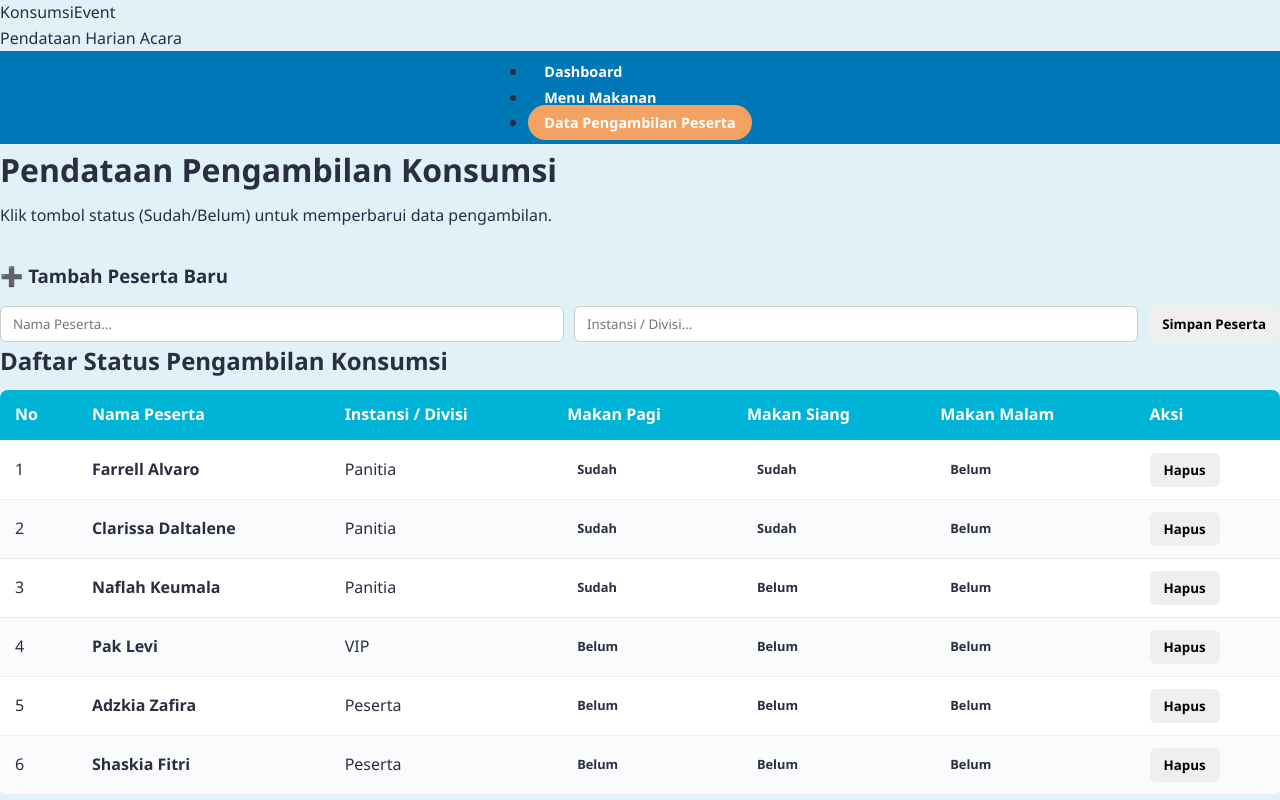
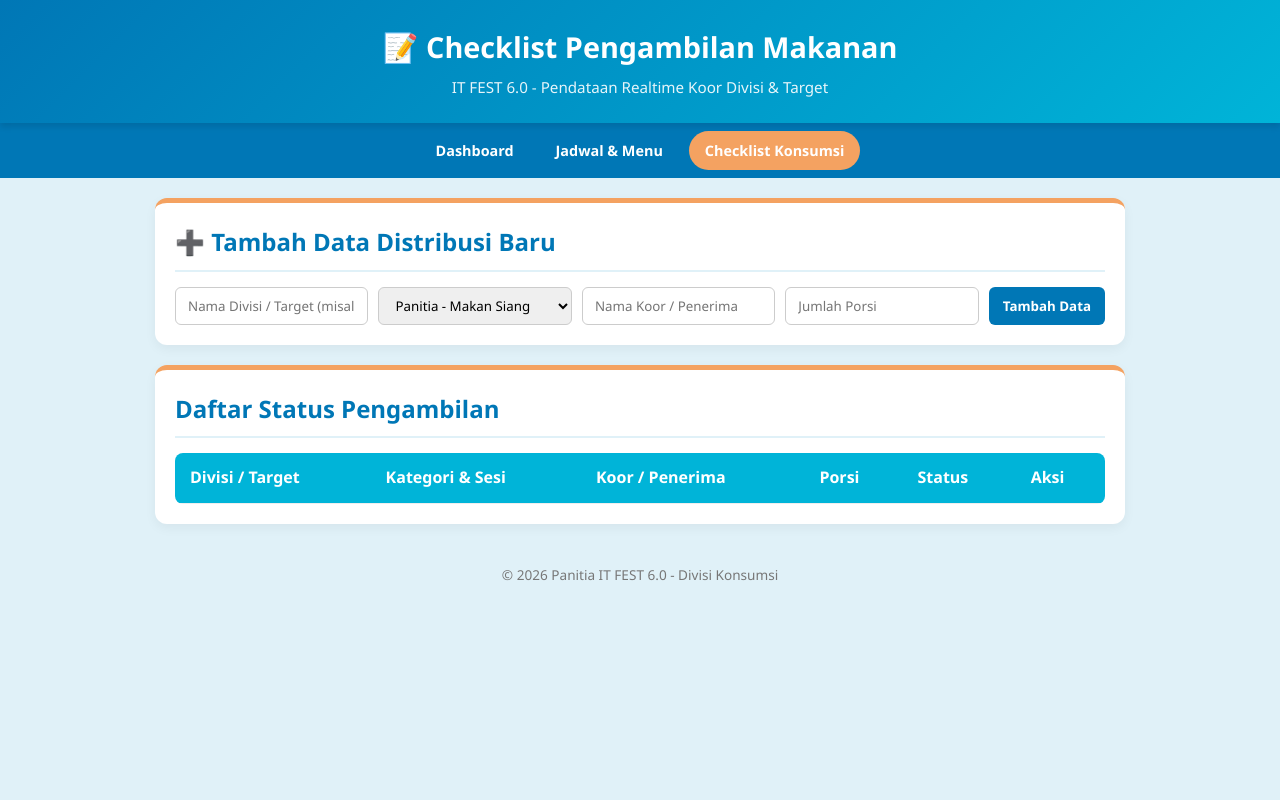
Before and after one commit to daltalene/Website-Konsumsi, a plain HTML site: page peserta.html in a window 1280 px wide. Drawn offline with Linux system fonts and the light colour scheme.

Commit message:
Update halaman peserta.html checklist konsumsi IT FEST 6.0 oleh Naflah

```diff
--- a/peserta.html
+++ b/peserta.html
@@ -3,120 +3,63 @@
 <head>
   <meta charset="UTF-8">
   <meta name="viewport" content="width=device-width, initial-scale=1.0">
-  <title>Data Pengambilan Peserta</title>
+  <title>Checklist - IT FEST 6.0</title>
   <link rel="stylesheet" href="style.css">
 </head>
 <body>
 
-  <aside class="sidebar">
-    <div class="sidebar__brand">
-      <div class="sidebar__logo">Konsumsi<span>Event</span></div>
-      <div class="sidebar__tagline">Pendataan Harian Acara</div>
-    </div>
-    <nav class="sidebar__nav">
-      <ul>
-        <li><a href="index.html">Dashboard</a></li>
-        <li><a href="menu.html">Menu Makanan</a></li>
-        <li><a href="peserta.html" class="active">Data Pengambilan Peserta</a></li>
-      </ul>
-    </nav>
-  </aside>
+  <header>
+    <h1>📝 Checklist Pengambilan Makanan</h1>
+    <p>IT FEST 6.0 - Pendataan Realtime Koor Divisi & Target</p>
+  </header>
 
-  <main class="main-content">
-    <h1 style="margin-bottom: 0.5rem;">Pendataan Pengambilan Konsumsi</h1>
-    <p style="margin-bottom: 2rem; color: var(--navy-light);">Klik tombol status (Sudah/Belum) untuk memperbarui data pengambilan.</p>
+  <nav>
+    <a href="index.html">Dashboard</a>
+    <a href="menu.html">Jadwal & Menu</a>
+    <a href="peserta.html" class="active">Checklist Konsumsi</a>
+  </nav>
 
-    <!-- Form Tambah Peserta Baru -->
-    <div class="form-card">
-      <h3>➕ Tambah Peserta Baru</h3>
-      <form id="form-tambah-peserta" class="form-group">
-        <input type="text" id="input-nama" class="form-control" placeholder="Nama Peserta..." required>
-        <input type="text" id="input-divisi" class="form-control" placeholder="Instansi / Divisi..." required>
-        <button type="submit" class="btn">Simpan Peserta</button>
-      </form>
+  <div class="container">
+    <div class="card">
+      <h2>➕ Tambah Data Distribusi Baru</h2>
+      <div class="form-group">
+        <input type="text" id="input-nama" placeholder="Nama Divisi / Target (misal: Divisi Acara)">
+        <select id="input-kategori">
+          <option value="Panitia Siang">Panitia - Makan Siang</option>
+          <option value="Panitia Sore">Panitia - Makan Sore</option>
+          <option value="Peserta Snack">Peserta - Snack (Hari 2)</option>
+          <option value="VVIP/Sponsor">VVIP / Narasumber / Sponsor</option>
+        </select>
+        <input type="text" id="input-koor" placeholder="Nama Koor / Penerima">
+        <input type="number" id="input-porsi" placeholder="Jumlah Porsi">
+        <button class="btn-check" onclick="tambahData()">Tambah Data</button>
+      </div>
     </div>
 
-    <!-- Tabel Data Peserta -->
-    <div class="table-container">
-      <h2 class="table-title">Daftar Status Pengambilan Konsumsi</h2>
+    <div class="card">
+      <h2>Daftar Status Pengambilan</h2>
       <table>
         <thead>
           <tr>
-            <th>No</th>
-            <th>Nama Peserta</th>
-            <th>Instansi / Divisi</th>
-            <th>Makan Pagi</th>
-            <th>Makan Siang</th>
-            <th>Makan Malam</th>
+            <th>Divisi / Target</th>
+            <th>Kategori & Sesi</th>
+            <th>Koor / Penerima</th>
+            <th>Porsi</th>
+            <th>Status</th>
             <th>Aksi</th>
           </tr>
         </thead>
-        <tbody id="peserta-table-body">
-          <!-- Diisi otomatis oleh JavaScript -->
+        <tbody id="tabel-konsumsi">
+          <!-- Data diisi otomatis lewat app-data.js -->
         </tbody>
       </table>
     </div>
-  </main>
+  </div>
+
+  <footer>
+    <p>© 2026 Panitia IT FEST 6.0 - Divisi Konsumsi</p>
+  </footer>
 
   <script src="app-data.js"></script>
-  <script>
-    function renderPesertaTable() {
-      const peserta = getPesertaData();
-      const tbody = document.getElementById('peserta-table-body');
-
-      tbody.innerHTML = peserta.map((p, idx) => `
-        <tr>
-          <td>${idx + 1}</td>
-          <td><strong>${p.nama}</strong></td>
-          <td>${p.divisi}</td>
-          <td>
-            <span class="badge ${p.pagi ? 'badge--taken' : 'badge--pending'}" onclick="toggleStatus(${p.id}, 'pagi')">
-              ${p.pagi ? 'Sudah' : 'Belum'}
-            </span>
-          </td>
-          <td>
-            <span class="badge ${p.siang ? 'badge--taken' : 'badge--pending'}" onclick="toggleStatus(${p.id}, 'siang')">
-              ${p.siang ? 'Sudah' : 'Belum'}
-            </span>
-          </td>
-          <td>
-            <span class="badge ${p.malam ? 'badge--taken' : 'badge--pending'}" onclick="toggleStatus(${p.id}, 'malam')">
-              ${p.malam ? 'Sudah' : 'Belum'}
-            </span>
-          </td>
-          <td>
-            <button class="btn btn-danger" onclick="hapusPeserta(${p.id})">Hapus</button>
-          </td>
-        </tr>
-      `).join('');
-    }
-
-    // Event Listener Tambah Peserta
-    document.getElementById('form-tambah-peserta').addEventListener('submit', function(e) {
-      e.preventDefault();
-      const nama = document.getElementById('input-nama').value.trim();
-      const divisi = document.getElementById('input-divisi').value.trim();
-
-      if (nama && divisi) {
-        const peserta = getPesertaData();
-        const newPeserta = {
-          id: Date.now(),
-          nama: nama,
-          divisi: divisi,
-          pagi: false,
-          siang: false,
-          malam: false
-        };
-        peserta.push(newPeserta);
-        savePesertaData(peserta);
-
-        document.getElementById('input-nama').value = '';
-        document.getElementById('input-divisi').value = '';
-        renderPesertaTable();
-      }
-    });
-
-    renderPesertaTable();
-  </script>
 </body>
 </html>
```
